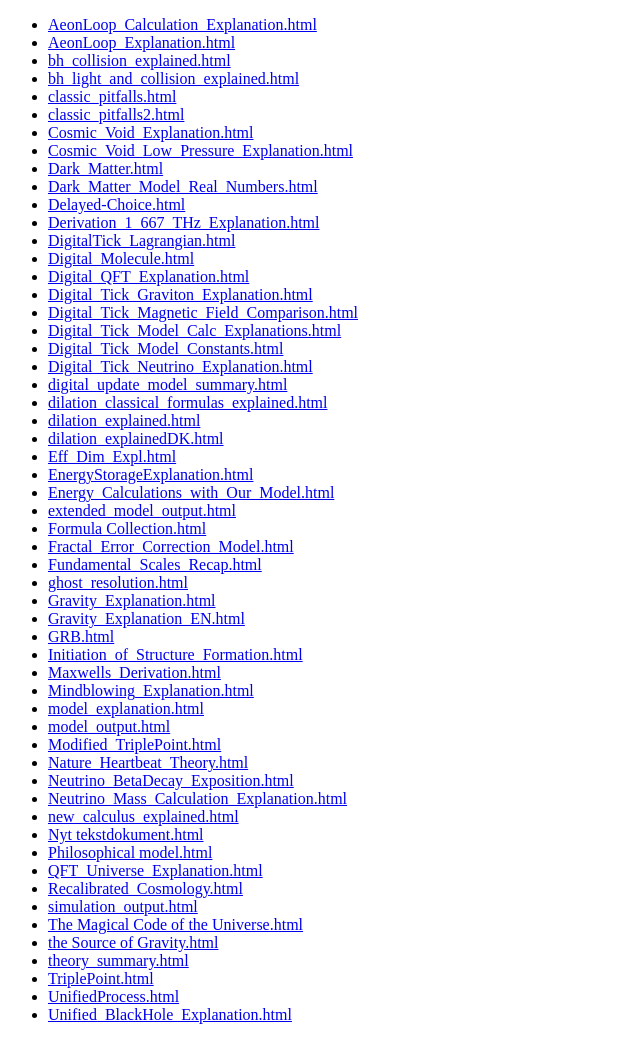
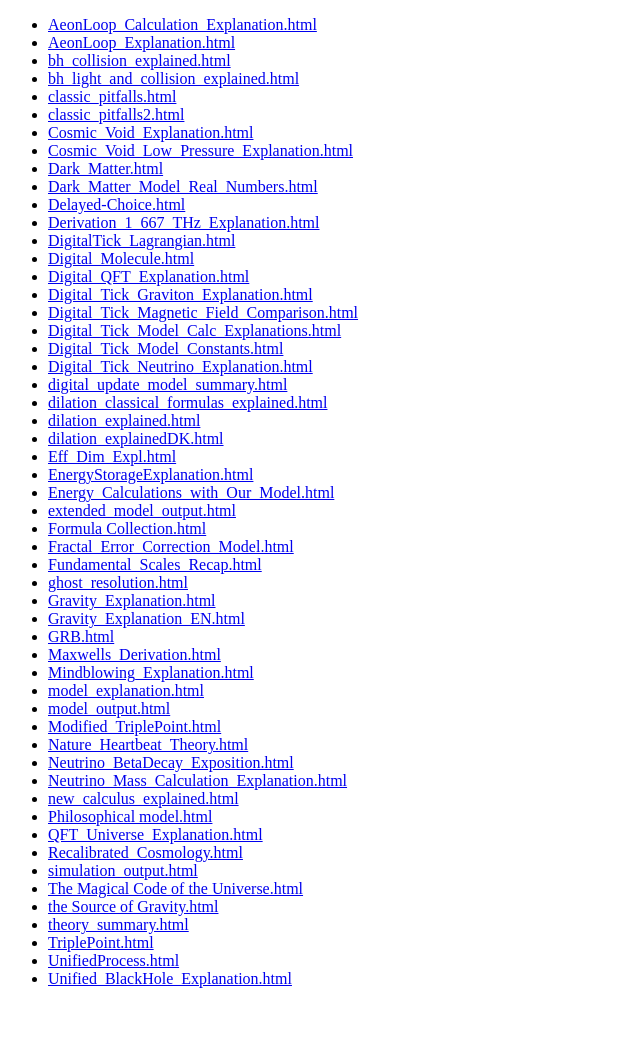
Before and after one commit to CosmicReplicator/AeonLoop, a Jekyll site: the page built from Papers/index.html, in a window 1280 px wide. Shown: the whole page, without its empty margins (0-640 px from the left). Built offline with Jekyll 4.4.1, drawn with Linux system fonts in a browser that asks for light colours; after the commit the page ends 1004 px from its top, so only the background shows below that.

Commit message:
Update index.html

```diff
--- a/Papers/index.html
+++ b/Papers/index.html
@@ -40,7 +40,6 @@ title: "index"
 <li><a href="Gravity_Explanation.html" target="_blank">Gravity_Explanation.html</a></li>
 <li><a href="Gravity_Explanation_EN.html" target="_blank">Gravity_Explanation_EN.html</a></li>
 <li><a href="GRB.html" target="_blank">GRB.html</a></li>
-<li><a href="Initiation_of_Structure_Formation.html" target="_blank">Initiation_of_Structure_Formation.html</a></li>
 <li><a href="Maxwells_Derivation.html" target="_blank">Maxwells_Derivation.html</a></li>
 <li><a href="Mindblowing_Explanation.html" target="_blank">Mindblowing_Explanation.html</a></li>
 <li><a href="model_explanation.html" target="_blank">model_explanation.html</a></li>
@@ -50,7 +49,6 @@ title: "index"
 <li><a href="Neutrino_BetaDecay_Exposition.html" target="_blank">Neutrino_BetaDecay_Exposition.html</a></li>
 <li><a href="Neutrino_Mass_Calculation_Explanation.html" target="_blank">Neutrino_Mass_Calculation_Explanation.html</a></li>
 <li><a href="new_calculus_explained.html" target="_blank">new_calculus_explained.html</a></li>
-<li><a href="Nyt%20tekstdokument.html" target="_blank">Nyt tekstdokument.html</a></li>
 <li><a href="Philosophical%20model.html" target="_blank">Philosophical model.html</a></li>
 <li><a href="QFT_Universe_Explanation.html" target="_blank">QFT_Universe_Explanation.html</a></li>
 <li><a href="Recalibrated_Cosmology.html" target="_blank">Recalibrated_Cosmology.html</a></li>
```
